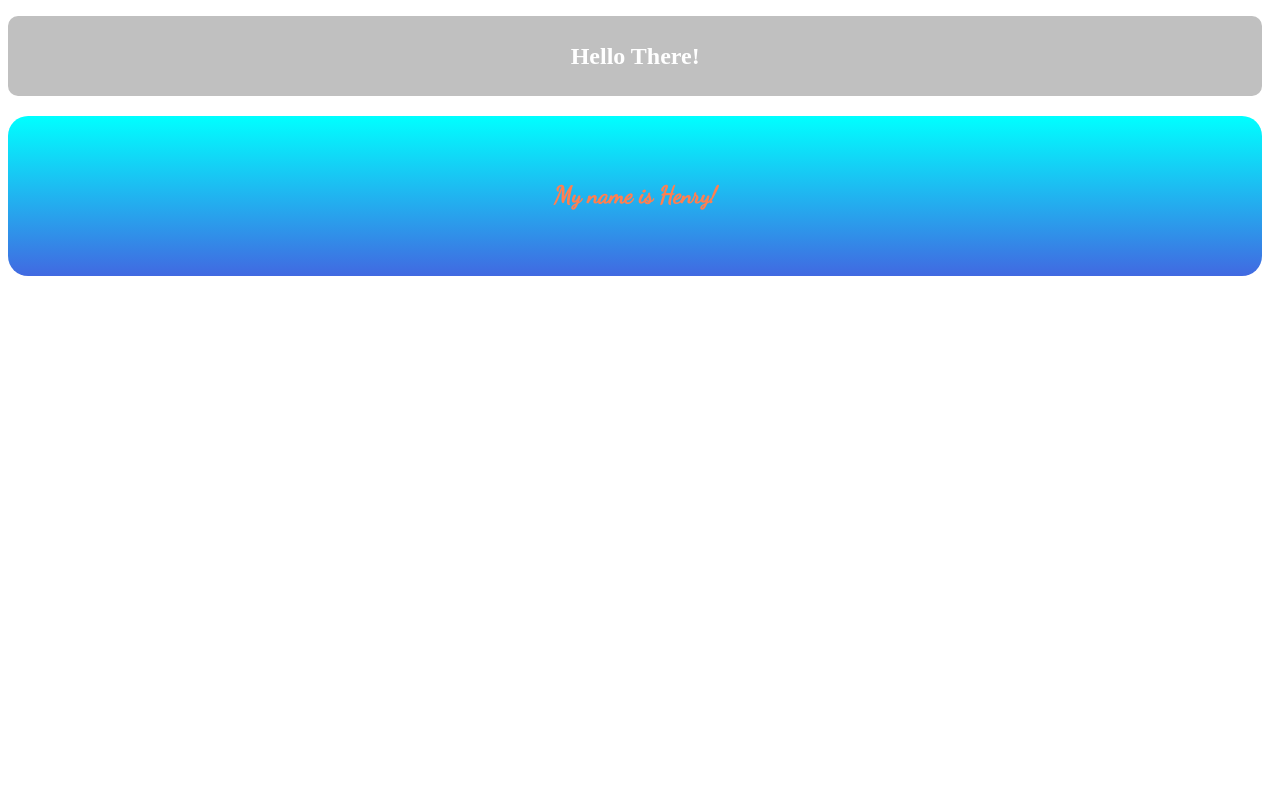
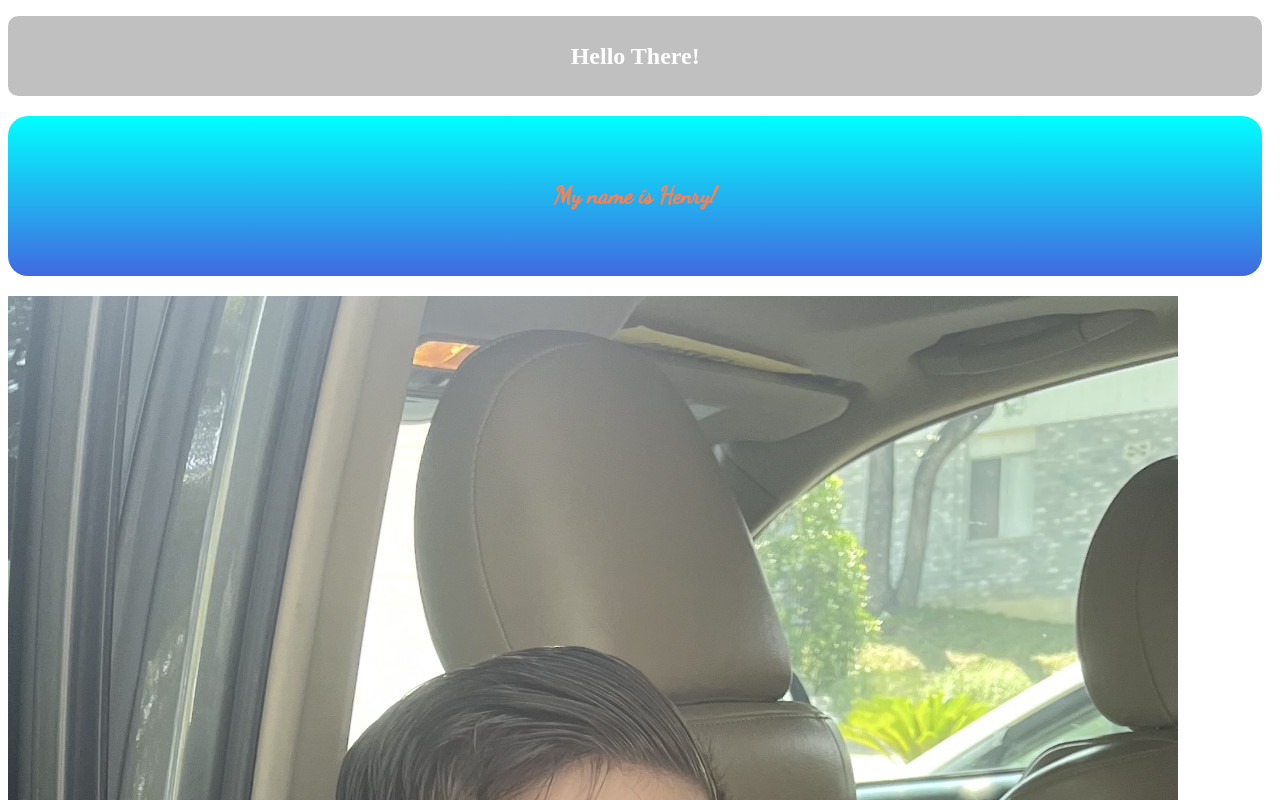
Before and after one commit to gabeharvey/javascript-playground, a plain HTML site: page index.html in a window 1280 px wide. Shown: the top 800 px of the page. Drawn offline with Linux system fonts and the light colour scheme.

Commit message:
Added photo to index.html

```diff
--- a/index.html
+++ b/index.html
@@ -12,6 +12,7 @@
 <body>
     <h1>Hello There!</h1>
     <h2 class='heading'>My name is Henry!</h2>
-   <script src='script.js'></script>
+    <p id="henry"><img src="./assets/henry.jpg" alt="Henry"></p>
+    <script src='script.js'></script>
 </body>
 </html>
```
Also changed, not shown: assets/henry.jpg (added).
